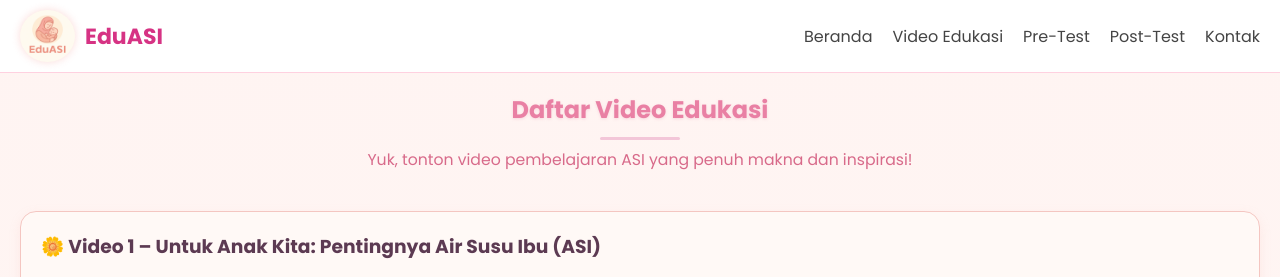
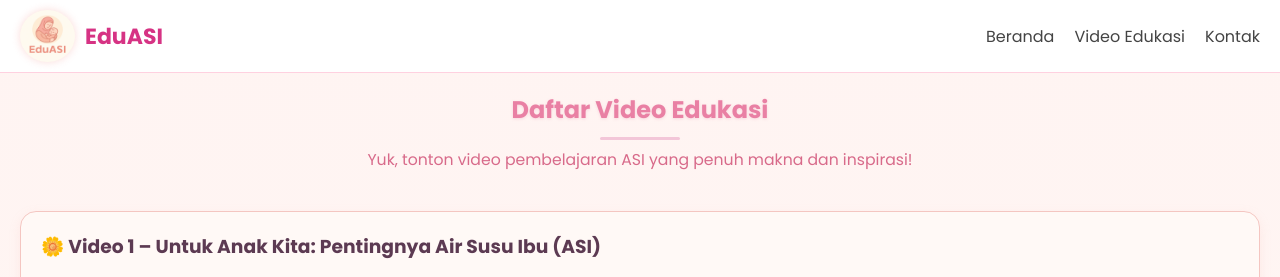
Before and after one commit to kemul/edu-asi, a plain HTML site: page video.html in a window 1280 px wide. Shown: the top 277 px of the page. Drawn offline with Linux system fonts and the light colour scheme.

Commit message:
Update video.html

```diff
--- a/video.html
+++ b/video.html
@@ -18,8 +18,6 @@
     <div class="nav-right">
       <a href="index.html">Beranda</a>
       <a href="video.html">Video Edukasi</a>
-      <a href="pretest.html">Pre-Test</a>
-      <a href="posttest.html">Post-Test</a>
       <a href="index.html#kontak">Kontak</a>
     </div>
   </nav>
```
